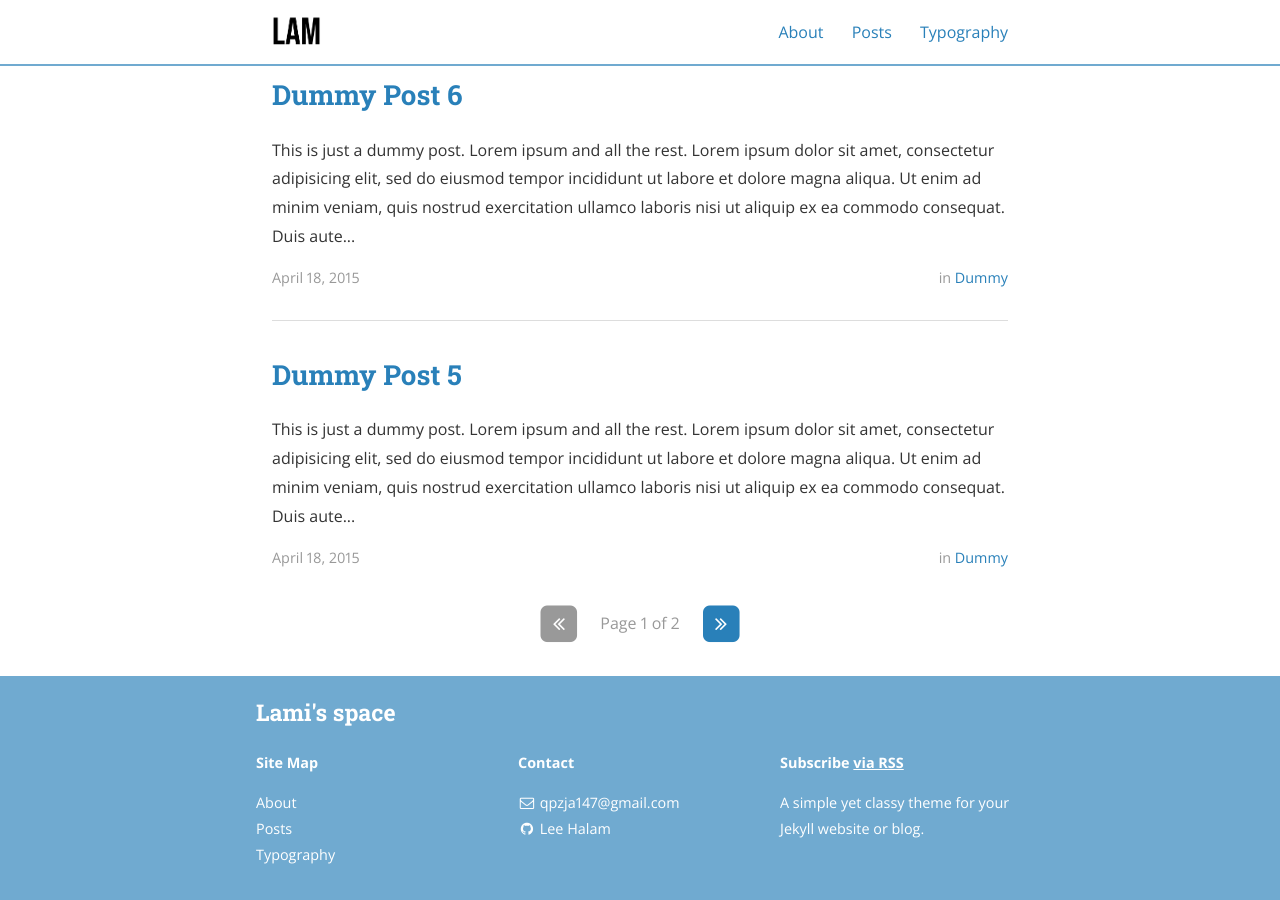
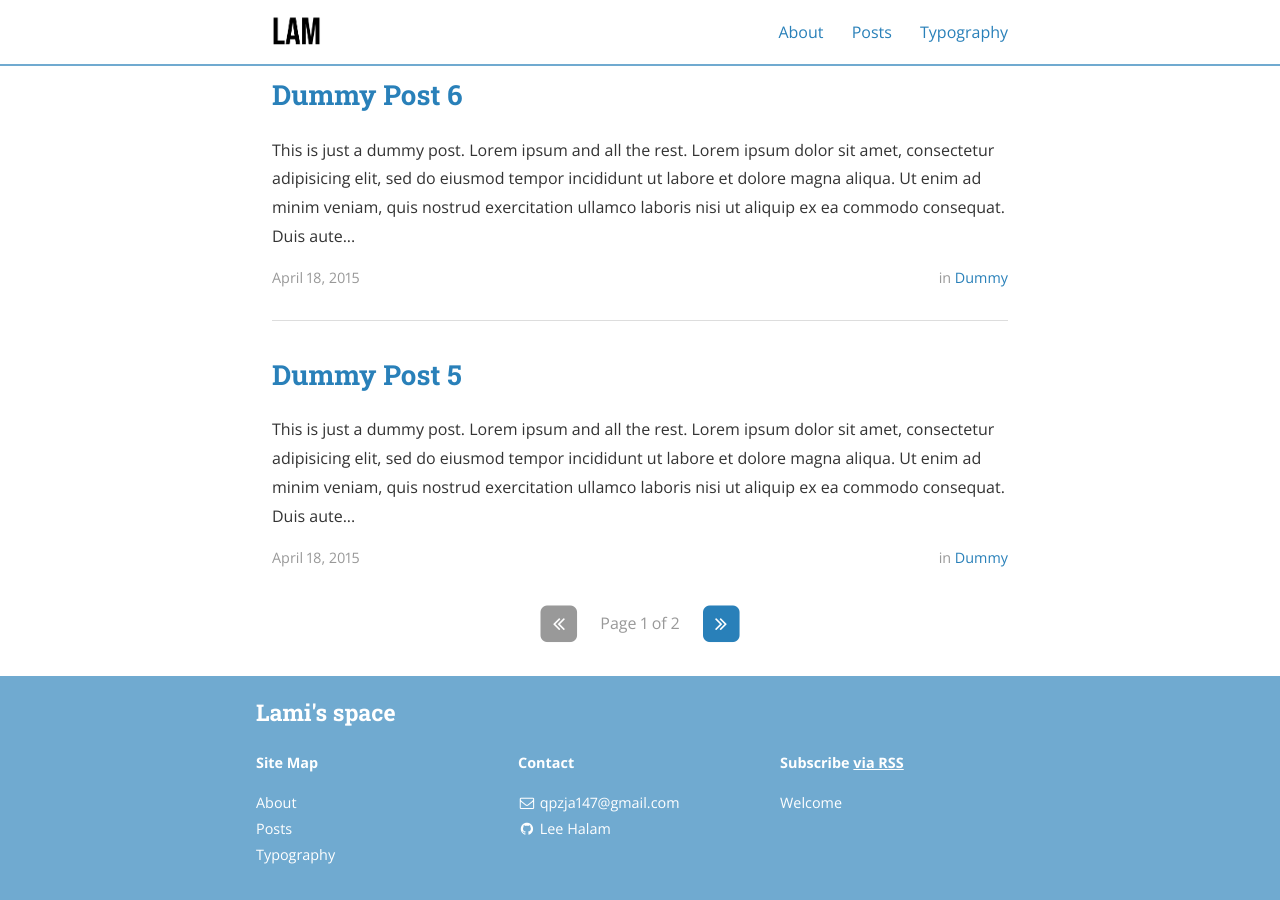
Before and after one commit to LEEHALAM/LEEHALAM.github.io, a Jekyll site: the page built from index.html, in a window 1280 px wide and 900 px high, scrolled down 1249 px. Built offline with Jekyll 4.4.1, drawn with Linux system fonts in a browser that asks for light colours; nearby versions of some CDN libraries; the list of posts is cut into pages by our own code.

Commit message:
change description

```diff
--- a/_config.yml
+++ b/_config.yml
@@ -14,7 +14,7 @@ subtitle: "Welcome to my space"
 email: qpzja147@gmail.com
 name: Lee Halam
 description: >
-  A simple yet classy theme for your Jekyll website or blog.
+  Welcome
 # Base URL of site (i.e. /blog). It should always start with a slash,
 # and never end with a slash. Set it to a blank value if hosting at the
 # root of your server.
```
